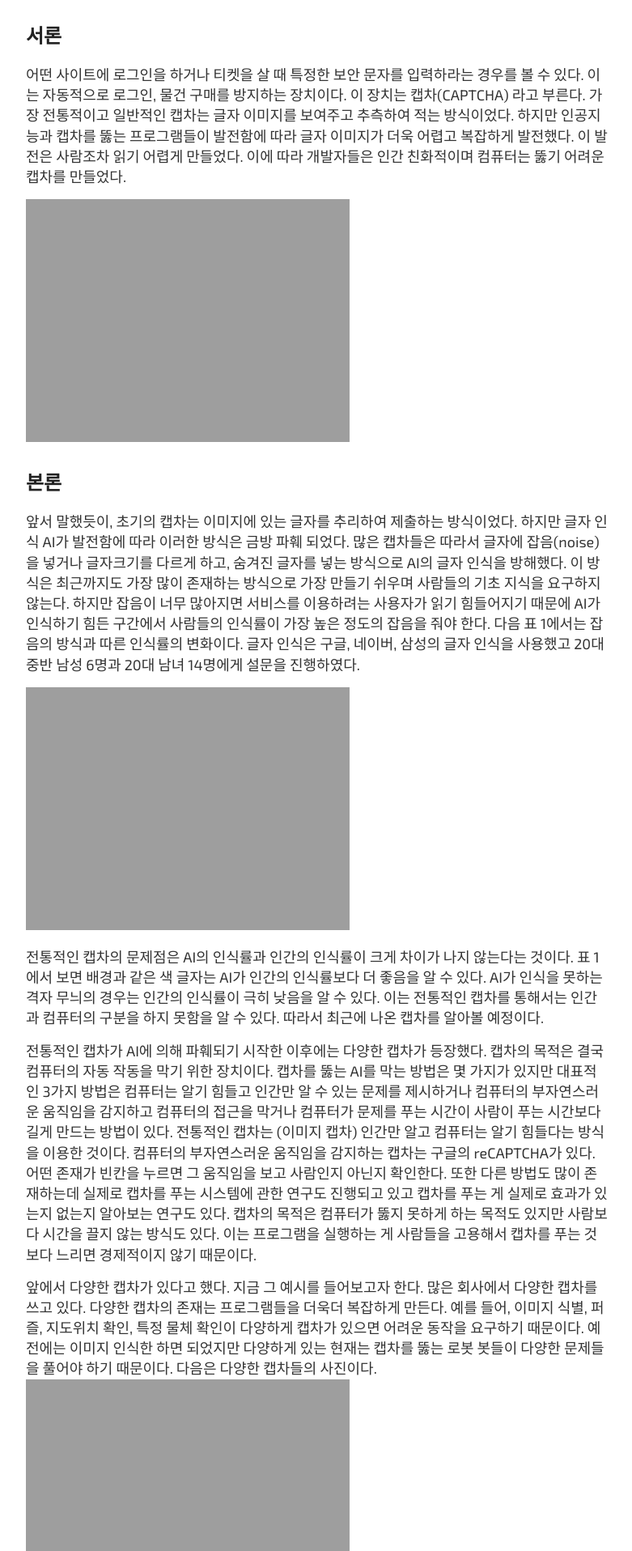
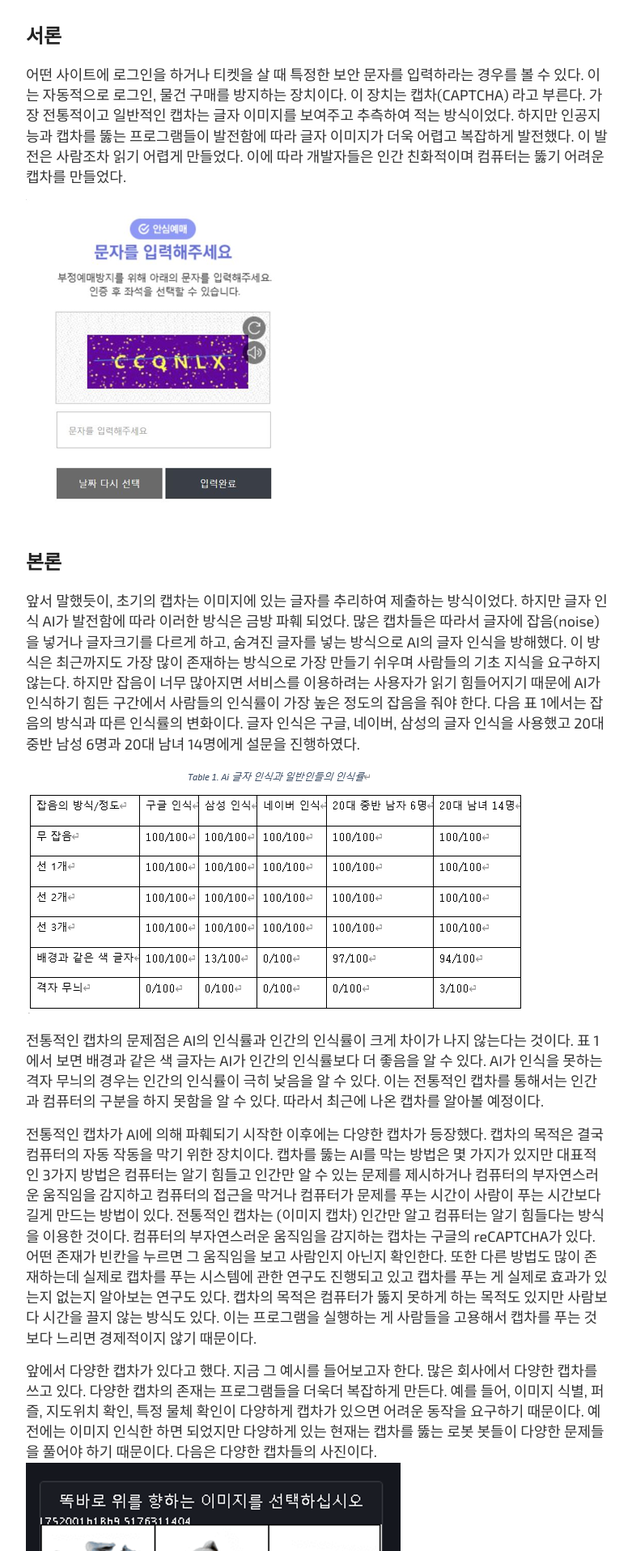
Before and after one commit to agamiboy/agamiboy.github.io, a Jekyll site: the page built from _posts/2023-10-06-201924589_chochanhyung.md, in a window 1280 px wide. Shown: the part 484-2400 px from the top of the page at 81% size, without its empty margins (248-1029 px from the left). Built offline with Jekyll 4.4.1, drawn with Linux system fonts in a browser that asks for light colours; some web fonts are replaced.

Commit message:
fix: pnu fix

```diff
--- a/_posts/2023-10-06-201924589_chochanhyung.md
+++ b/_posts/2023-10-06-201924589_chochanhyung.md
@@ -14,28 +14,28 @@ In recent years, CAPTCHA technology has evolved to combat automated bot attacks.
 
 어떤 사이트에 로그인을 하거나 티켓을 살 때 특정한 보안 문자를 입력하라는 경우를 볼 수 있다. 이는 자동적으로 로그인, 물건 구매를 방지하는 장치이다. 이 장치는 캡차(CAPTCHA) 라고 부른다. 가장 전통적이고 일반적인 캡차는 글자 이미지를 보여주고 추측하여 적는 방식이었다. 하지만 인공지능과 캡차를 뚫는 프로그램들이 발전함에 따라 글자 이미지가 더욱 어렵고 복잡하게 발전했다. 이 발전은 사람조차 읽기 어렵게 만들었다. 이에 따라 개발자들은 인간 친화적이며 컴퓨터는 뚫기 어려운 캡차를 만들었다.
 
-![기사 표지](https://agamiboy.github.io/images/20231006/01.jpg)
+![기사 표지](https://agamiboy.github.io/images/20231006/01.png)
 
 ## 본론
 
 앞서 말했듯이, 초기의 캡차는 이미지에 있는 글자를 추리하여 제출하는 방식이었다. 하지만 글자 인식 AI가 발전함에 따라 이러한 방식은 금방 파훼 되었다. 많은 캡차들은 따라서 글자에 잡음(noise)을 넣거나 글자크기를 다르게 하고, 숨겨진 글자를 넣는 방식으로 AI의 글자 인식을 방해했다. 이 방식은 최근까지도 가장 많이 존재하는 방식으로 가장 만들기 쉬우며 사람들의 기초 지식을 요구하지 않는다. 하지만 잡음이 너무 많아지면 서비스를 이용하려는 사용자가 읽기 힘들어지기 때문에 AI가 인식하기 힘든 구간에서 사람들의 인식률이 가장 높은 정도의 잡음을 줘야 한다. 다음 표 1에서는 잡음의 방식과 따른 인식률의 변화이다. 글자 인식은 구글, 네이버, 삼성의 글자 인식을 사용했고 20대 중반 남성 6명과 20대 남녀 14명에게 설문을 진행하였다.
 
-![기사 표지](https://agamiboy.github.io/images/20231006/02.jpg)
+![기사 표지](https://agamiboy.github.io/images/20231006/02.png)
 
 전통적인 캡차의 문제점은 AI의 인식률과 인간의 인식률이 크게 차이가 나지 않는다는 것이다. 표 1에서 보면 배경과 같은 색 글자는 AI가 인간의 인식률보다 더 좋음을 알 수 있다. AI가 인식을 못하는 격자 무늬의 경우는 인간의 인식률이 극히 낮음을 알 수 있다. 이는 전통적인 캡차를 통해서는 인간과 컴퓨터의 구분을 하지 못함을 알 수 있다. 따라서 최근에 나온 캡차를 알아볼 예정이다.
 
 전통적인 캡차가 AI에 의해 파훼되기 시작한 이후에는 다양한 캡차가 등장했다. 캡차의 목적은 결국 컴퓨터의 자동 작동을 막기 위한 장치이다. 캡차를 뚫는 AI를 막는 방법은 몇 가지가 있지만 대표적인 3가지 방법은 컴퓨터는 알기 힘들고 인간만 알 수 있는 문제를 제시하거나 컴퓨터의 부자연스러운 움직임을 감지하고 컴퓨터의 접근을 막거나 컴퓨터가 문제를 푸는 시간이 사람이 푸는 시간보다 길게 만드는 방법이 있다. 전통적인 캡차는 (이미지 캡차) 인간만 알고 컴퓨터는 알기 힘들다는 방식을 이용한 것이다. 컴퓨터의 부자연스러운 움직임을 감지하는 캡차는 구글의 reCAPTCHA가 있다. 어떤 존재가 빈칸을 누르면 그 움직임을 보고 사람인지 아닌지 확인한다. 또한 다른 방법도 많이 존재하는데 실제로 캡차를 푸는 시스템에 관한 연구도 진행되고 있고 캡차를 푸는 게 실제로 효과가 있는지 없는지 알아보는 연구도 있다. 캡차의 목적은 컴퓨터가 뚫지 못하게 하는 목적도 있지만 사람보다 시간을 끌지 않는 방식도 있다. 이는 프로그램을 실행하는 게 사람들을 고용해서 캡차를 푸는 것보다 느리면 경제적이지 않기 때문이다.
 
 앞에서 다양한 캡차가 있다고 했다. 지금 그 예시를 들어보고자 한다. 많은 회사에서 다양한 캡차를 쓰고 있다. 다양한 캡차의 존재는 프로그램들을 더욱더 복잡하게 만든다. 예를 들어, 이미지 식별, 퍼즐, 지도위치 확인, 특정 물체 확인이 다양하게 캡차가 있으면 어려운 동작을 요구하기 때문이다. 예전에는 이미지 인식한 하면 되었지만 다양하게 있는 현재는 캡차를 뚫는 로봇 봇들이 다양한 문제들을 풀어야 하기 때문이다. 다음은 다양한 캡차들의 사진이다.
-![기사 표지](https://agamiboy.github.io/images/20231006/03.jpg)
-![기사 표지](https://agamiboy.github.io/images/20231006/04.jpg)
-![기사 표지](https://agamiboy.github.io/images/20231006/05.jpg)
-![기사 표지](https://agamiboy.github.io/images/20231006/06.jpg)
+![기사 표지](https://agamiboy.github.io/images/20231006/03.png)
+![기사 표지](https://agamiboy.github.io/images/20231006/04.png)
+![기사 표지](https://agamiboy.github.io/images/20231006/05.png)
+![기사 표지](https://agamiboy.github.io/images/20231006/06.png)
 
 
 다음은 다양한 캡차들의 예시이다. AI공격 봇들의 수준이 높아짐에 따라 봇 공격을 막기 위해 다양한 캡차들이 등장했다. 다양한 회사에서 다양한 내용의 캡차가 등장했다. 다음의 표 2에서는 위의 캡차들의 시간과 만족도를 조사하였다. 표 2의 캡차의 경우 4가지의 새로운 방식의 캡차를 조사하였다. 블리자드 캡차의 경우 문제를 이해를 못하여 걸리는 시간이 짧은 반면 난이도와 인식률이 낮은데 이는 “똑바로 위를 향하는 이미지”를 사람마다 다르게 이해하기 때문이다. 디스코드의 캡차의 경우 100%의 인식률을 기록했다.
 
-![기사 표지](https://agamiboy.github.io/images/20231006/07.jpg)
+![기사 표지](https://agamiboy.github.io/images/20231006/07.png)
 
 
 ##결론
```
